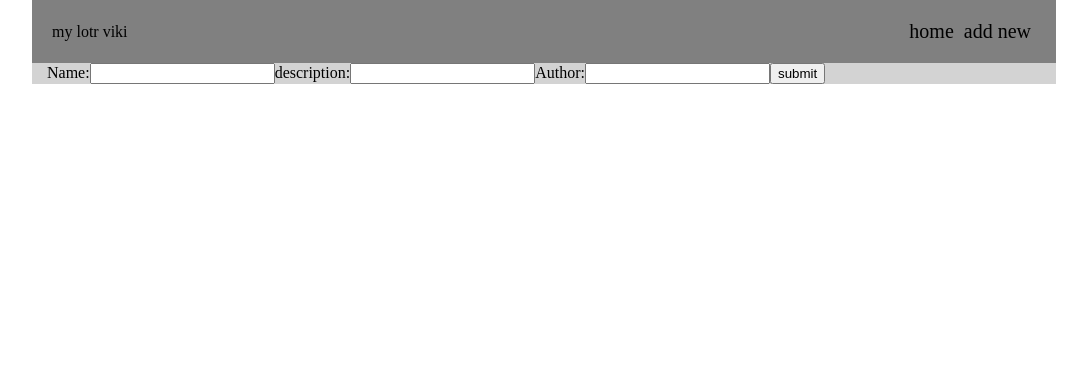
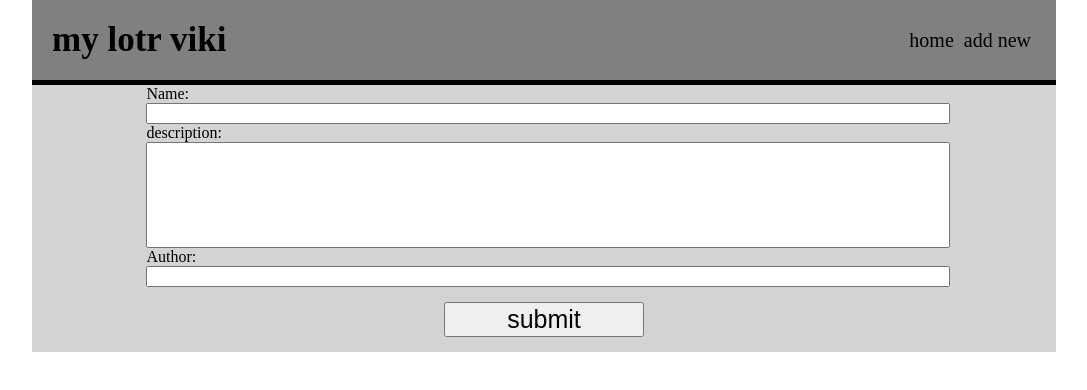
Before and after one commit to RadekSerejch/mywiki, a React (Create React App) app: page /add in a window 1280 px wide. Shown: the top 390 px of the page, without its empty margins (96-1183 px from the left). Built offline with nearby package versions, Linux system fonts and the light colour scheme.

Commit message:
add some styling

```diff
--- a/data/data.json
+++ b/data/data.json
@@ -17,6 +17,12 @@
       "description": "most badass high king of noldor, wielder of ringil, sword that wounded morgoth himself",
       "author": "brm",
       "id": 3
+    },
+    {
+      "name": "Turgon",
+      "description": "Founder of hidden kingdom of Gondoli, after death of his brother, Fingon, High king of the Noldor. Died in fall of gondolin",
+      "author": "brem",
+      "id": 4
     }
   ]
 }
--- a/src/add.js
+++ b/src/add.js
@@ -25,18 +25,18 @@ const Addnew = () => {
         <div className="content">
             <form onSubmit={handleSubmit}>
                 <label>
-                    Name:
+                    <p className="inputName">Name:</p>
                     <input type = "text" required value={name} onChange = {(e) => {setName(e.target.value)}}></input>
                 </label>
                 <label>
-                    description:
-                    <input type = "text" required value={description} onChange = {(e) => {setDescription(e.target.value)}}></input>
+                    <p className="inputName">description:</p>
+                    <input className="inpDesc" type = "text" required value={description} onChange = {(e) => {setDescription(e.target.value)}}></input>
                 </label>
                 <label>
-                    Author:
+                    <p className="inputName">Author:</p>
                     <input type = "text" required value={author} onChange = {(e) => {setAuthor(e.target.value)}}></input>
                 </label>
-                <button>submit</button>
+                <button className="btnSbmt">submit</button>
             </form>
         </div>
 
--- a/src/content.js
+++ b/src/content.js
@@ -13,7 +13,7 @@ const Content = () => {
 
     return (
         <div className="content">
-            <h1>some content here</h1>
+            <h1>all notes</h1>
 
 
 
--- a/src/index.css
+++ b/src/index.css
@@ -13,6 +13,7 @@
   display: flex;
   align-items: center;
   margin: 0, auto;
+  border-bottom: 5px solid black;
 }
 .navbar p{
   text-align: left;
@@ -55,10 +56,12 @@
 
 .listContent{
   background-color: #ABABAB;
-  padding: 15px;
+  box-shadow: 8px 8px 10px black;
+  padding : 15px;
 }
 .listItem{
   padding: 15px;
+  padding-bottom: 20px;
 
   background-color: lightgray;
 }
@@ -72,3 +75,29 @@
   align-items: center;
   display: flex;
 }
+.content input{
+  width: 80%;
+  text-align: left;
+  margin-left: 10%;
+  margin-right: 10%;
+}
+.inputName {
+  margin-left: 10%;
+  text-align: left;
+}
+.inpDesc {
+  height: 100px;
+}
+.btnSbmt{
+  width: 200px;
+  font-size: 25px;
+  margin-top: 15px;
+  margin-bottom: 15px;
+}
+.content form {
+  text-align: center;
+}
+.navbar p{
+  font-size: 35px;
+  font-weight: bolder;
+}
```
